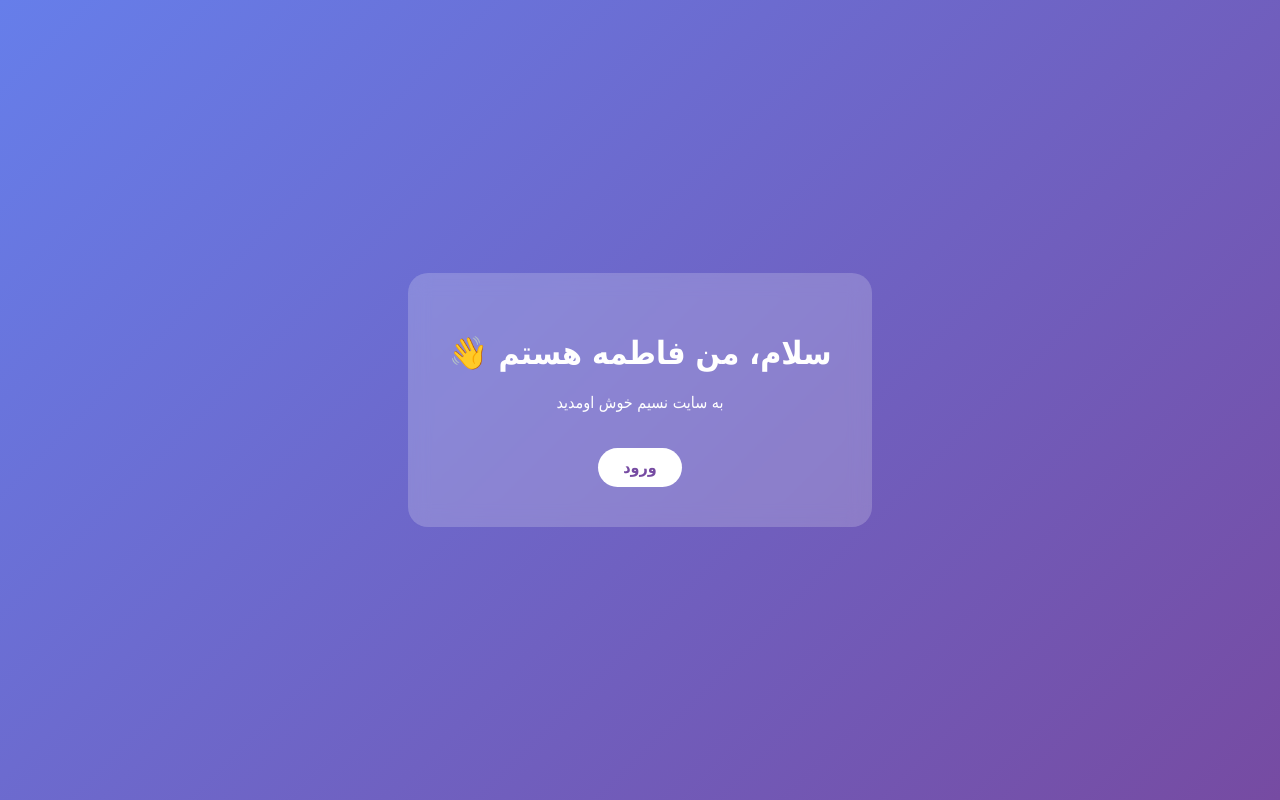
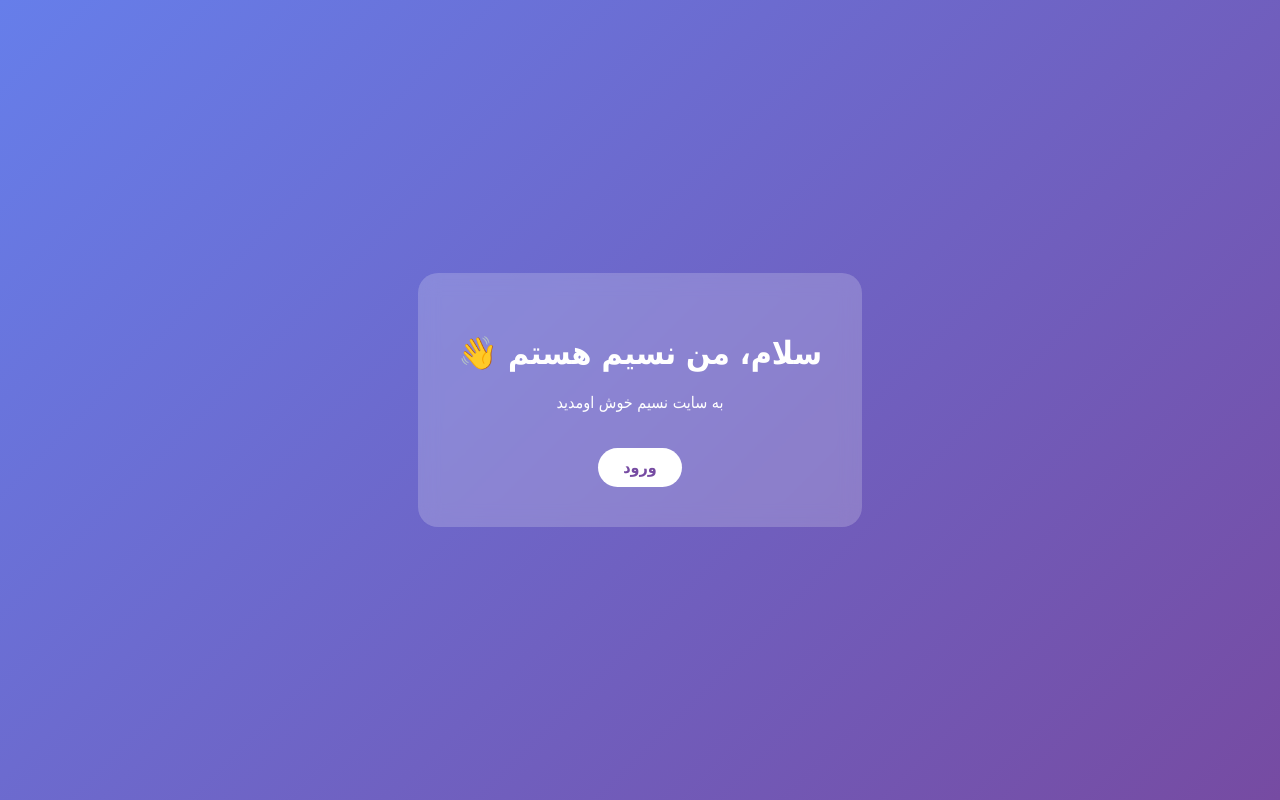
Before and after one commit to fatemetalebian22-ship-it/Nasim, a plain HTML site: page index.html in a window 1280 px wide. Drawn offline with Linux system fonts and the light colour scheme.

Commit message:
Update index.html

```diff
--- a/index.html
+++ b/index.html
@@ -12,7 +12,7 @@ body{margin:0;font-family:Tahoma;background:linear-gradient(135deg,#667eea,#764b
 </head>
 <body>
 <div class="card">
-<h1>سلام، من فاطمه هستم 👋</h1>
+<h1>سلام، من نسیم هستم 👋</h1>
 <p>به سایت نسیم خوش اومدید</p>
 <a class="btn" href="#">ورود</a>
 </div>
```
